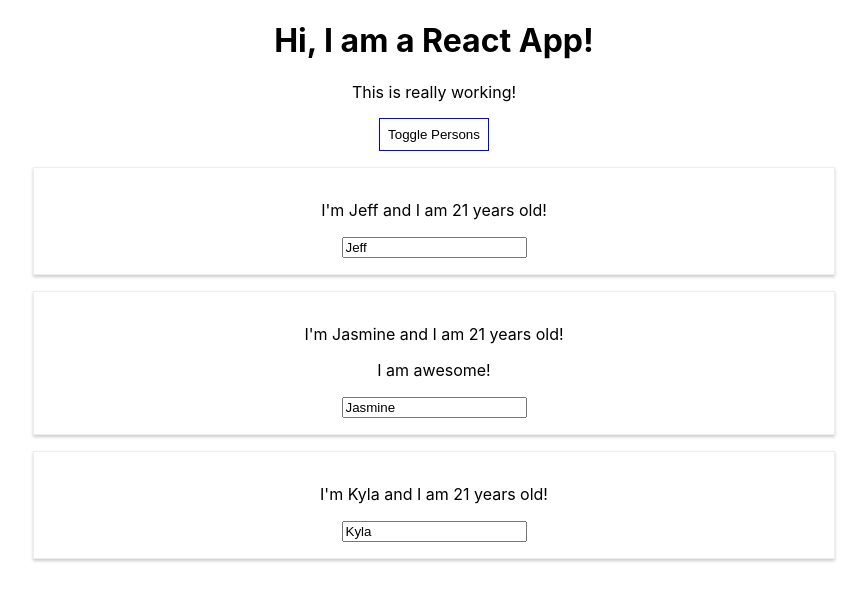
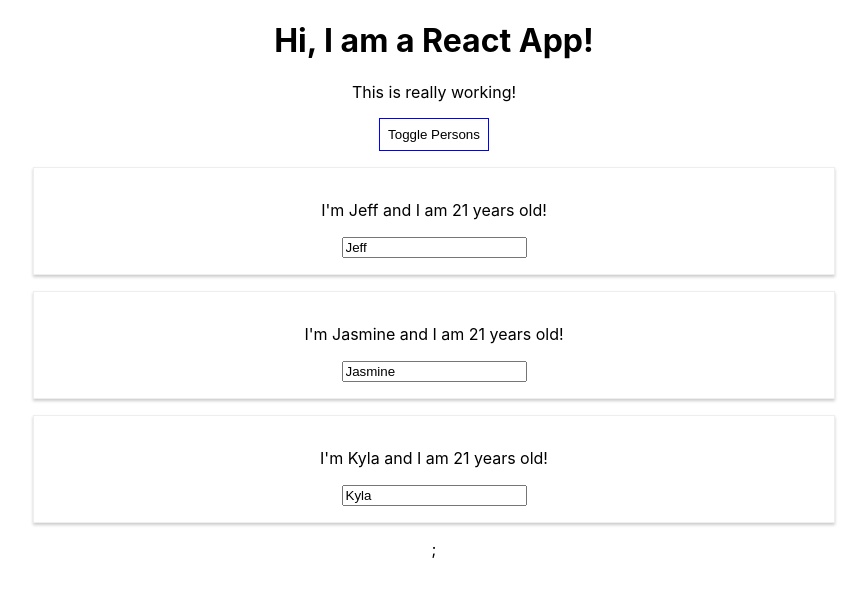
Before and after one commit to zeejay09/burger-builder, a React (Create React App) app: page / in a window 1280 px wide. Both pictures are taken after a click on the button "Toggle Persons". Shown: the top 600 px of the page, without its empty margins (206-1073 px from the left). Built offline with nearby package versions, Linux system fonts and the light colour scheme.

Commit message:
outputs list using map function

```diff
--- a/src/App.js
+++ b/src/App.js
@@ -55,17 +55,9 @@
     if (this.state.showPersons) {
       persons = (
         <div>
-          <Person
-            name={this.state.persons[0].name}
-            age={this.state.persons[0].age} />
-          <Person
-            name={this.state.persons[1].name}
-            age={this.state.persons[1].age}
-            click={this.switchNameHandler.bind(this, 'Jeffy')}
-            changed={this.nameChangedHandler} >I am awesome!</Person>
-          <Person
-            name={this.state.persons[2].name}
-            age={this.state.persons[2].age} />
+          {this.state.persons.map(person => {
+            return <Person name={person.name} age={person.age} />
+          })};
         </div>
       );
     }
```
